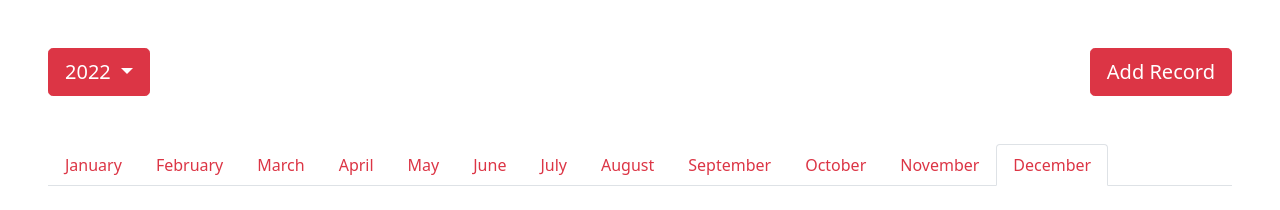
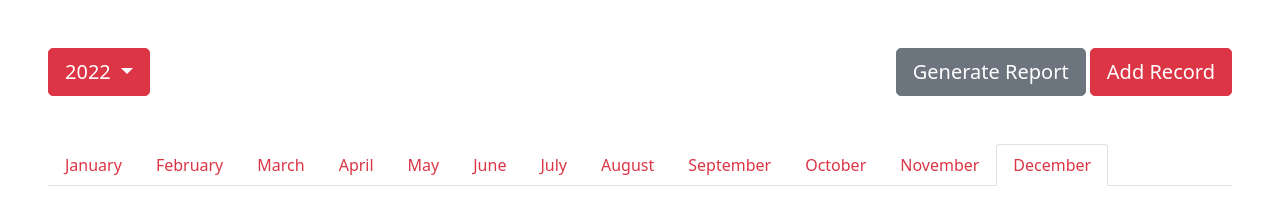
Before and after one commit to gmbt18/CS-128.2-Heart-Registry, a Django app: page /records/2022 in a window 1280 px wide. Shown: the part 56-266 px from the top of the page. Run offline with Django 4.2, Linux system fonts and the light colour scheme; the visitor is signed in with stand-in values (Sample User, id 1); data comes from the database, SQL or seed files in the repository; data that the repository does not hold is empty; some libraries are stand-ins or nearby versions.

Commit message:
add generate report button

```diff
--- a/hregistry/patients/urls.py
+++ b/hregistry/patients/urls.py
@@ -28,6 +28,7 @@ urlpatterns = [
     path('records/<int:year>', views.records, name="records"),
     path('records/edit/<str:id>',views.editRecordPage,name="editRecord"),
     path('records/delete/<str:id>', views.removeRecord, name="removeRecord"),
+    path('download-records/',views.exportToCSV,name="exportToCSV"),
 ]
 
 if settings.DEBUG:
--- a/hregistry/templates/patients/records.html
+++ b/hregistry/templates/patients/records.html
@@ -40,6 +40,7 @@
         </div>
 
         <div class="col-auto">
+            <a class="btn btn-secondary btn-lg" href="{% url 'exportToCSV' %}"">Generate Report</a>
             <a class="btn btn-danger btn-lg" data-bs-toggle="modal" data-bs-target="#add">Add Record</a>
         </div>
     </div>
```
